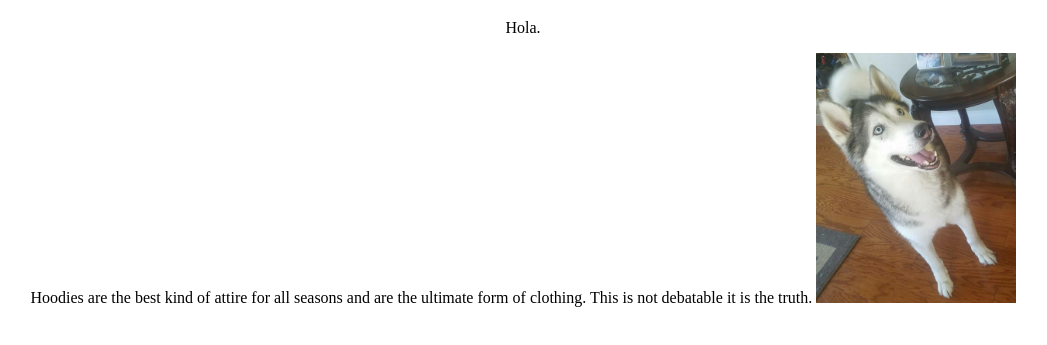
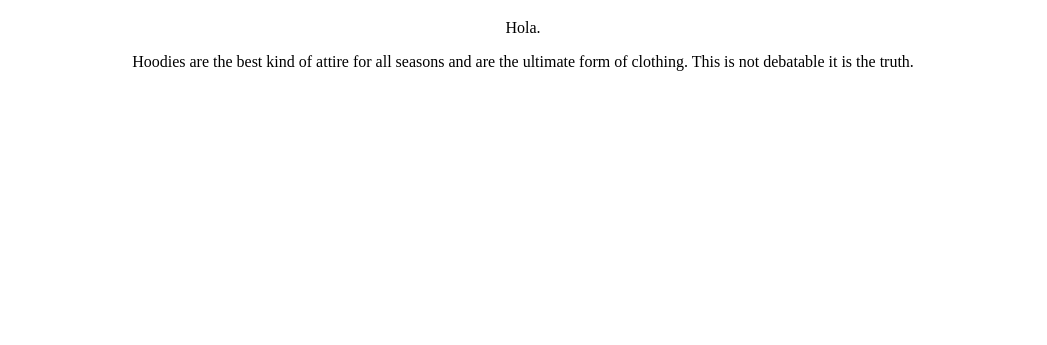
Before and after one commit to crossroads13/crossroads13.github.io, a plain HTML site: page all-about-me.html in a window 1280 px wide. Shown: the part 87-432 px from the top of the page, without its empty margins (117-1164 px from the left). Drawn offline with Linux system fonts and the light colour scheme.

```diff
--- a/all-about-me.html
+++ b/all-about-me.html
@@ -13,7 +13,6 @@
     <p>Hola.</p>
     <p1>Hoodies are the best kind of attire for all seasons and are the ultimate form of clothing. </p1>
     <p2>This is not debatable it is the truth.</p2>
-    <img src="images/toby.jpg" height="250">
     </center>
   </body>
 </html>
```
